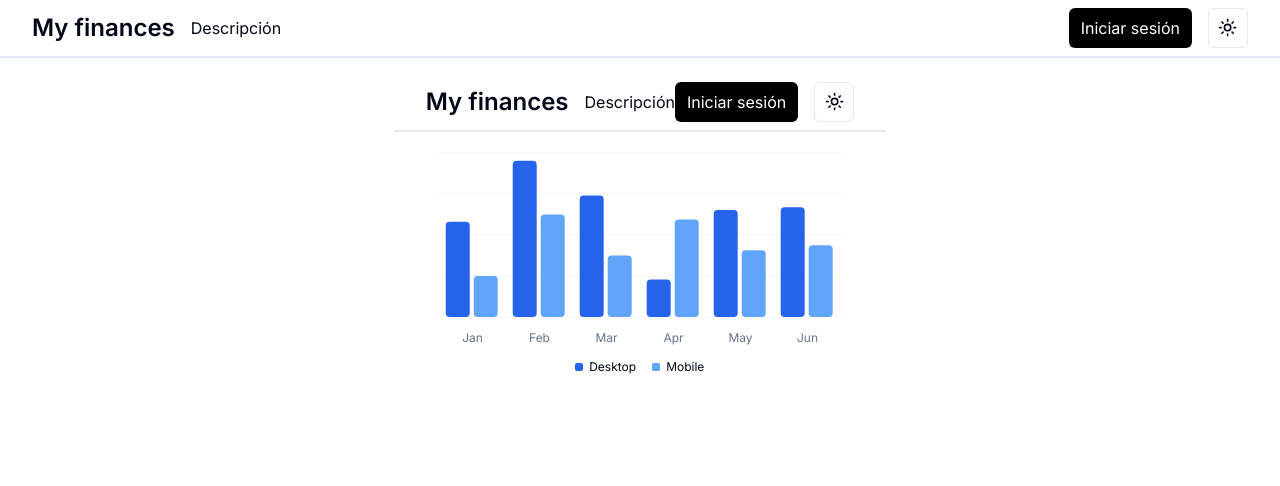
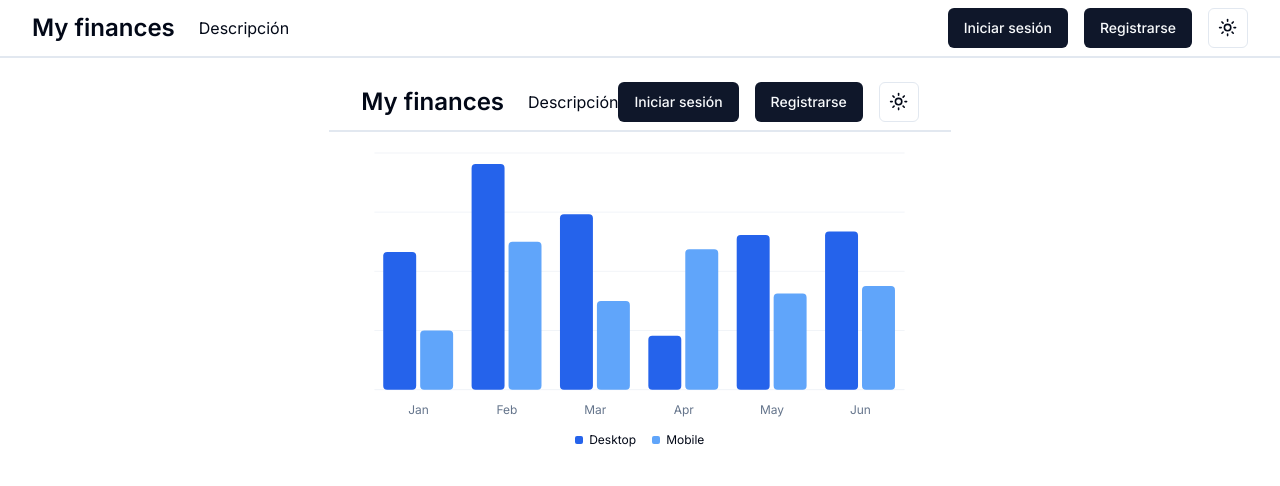
Before and after one commit to yeferson59/app-finances-nextjs, a Next.js app: page / in a window 1280 px wide. Shown: the top 486 px of the page. Built offline with nearby package versions, Linux system fonts and the light colour scheme.

Commit message:
add simplicity and sections of index page

```diff
--- a/src/components/header.tsx
+++ b/src/components/header.tsx
@@ -2,51 +2,56 @@
 
 import { ModeToggle } from "@/components/button-theme"
 import { APP, NAVIGATION } from "@/lib/consts";
-import { useState } from "react";
 import Link from "next/link";
 import { DropdownMenuRadioGroupDemo } from "./navPhone";
+import { Button } from "./ui/button";
+import { usePathname } from "next/navigation";
 
 export default function Header(){
-  const [state, setState] = useState(false)
-
-  const handleSignIn = () => {
-    setState(!state)
-  }
+  const pathname = usePathname()
 
   return(
     <header className="flex flex-row justify-between items-center px-2 py-1 sm:px-6 md:px-8 md:py-2 border-b-2">
-      <nav className="flex flex-row gap-4 cursor-pointer">
-        <Link href="/" onClick={() => {
-          if(state){
-            setState(!state)
-          }
-        }}>
+      <nav className="flex flex-row gap-6 cursor-pointer">
+        <Link href="/">
           <h1 className="text-pretty text-sm sm:text-xl md:text-2xl font-semibold">{APP.title}</h1>
         </Link>
-        <ul className="hidden md:flex-row md:gap-3 md:items-center md:flex">
+        <div className="hidden md:flex-row md:gap-3 md:items-center md:flex">
           {
             NAVIGATION.map( link => (
-              <li key={link.id}>
-                <Link href={link.link}>
-                  {link.name}
-                </Link>
-              </li>
+              <Link
+              key={link.id}
+              href={link.link}
+              className="hover:text-opacity-75">
+                {link.name}
+              </Link>
             ))
           }
-        </ul>
+        </div>
       </nav>
       <div className="hidden md:flex md:flex-row items-center gap-4">
         {
-          state === false && (
-            <Link href='/login/sign-in' onClick={handleSignIn} className="rounded-md dark:bg-white dark:text-black bg-black text-white md:py-2 md:px-3 dark:hover:bg-slate-500 hover:bg-slate-800 hidden md:block">
-              Iniciar sesión
+          pathname === '/' && (
+            <Link href='/login/sign-in'>
+              <Button className="text-pretty">
+                Iniciar sesión
+              </Button>
+            </Link>
+          )
+        }
+        {
+          pathname === '/' && (
+            <Link href='/login/sign-up'>
+              <Button className="text-pretty">
+                Registrarse
+              </Button>
             </Link>
           )
         }
         <ModeToggle/>
       </div>
       <div className="flex md:hidden">
-        <DropdownMenuRadioGroupDemo active={state}/>
+        <DropdownMenuRadioGroupDemo />
       </div>
     </header>
   );
--- a/src/components/navPhone.tsx
+++ b/src/components/navPhone.tsx
@@ -16,18 +16,16 @@ import {
   DropdownMenuSeparator,
   DropdownMenuTrigger
 } from "@/components/ui/dropdown-menu"
+import { usePathname } from "next/navigation";
 
-export function DropdownMenuRadioGroupDemo({
-  active
-}: {
-  active:boolean
-}) {
-  const [state, setState] = useState(active)
+export function DropdownMenuRadioGroupDemo() {
   const [position, setPosition] = useState("bottom")
+
+  const pathname = usePathname()
   return (
     <DropdownMenu>
       <DropdownMenuTrigger asChild>
-        <Button variant="outline">
+        <Button variant="outline" size="icon">
           <Menu></Menu>
         </Button>
       </DropdownMenuTrigger>
@@ -35,11 +33,7 @@ export function DropdownMenuRadioGroupDemo({
         <DropdownMenuLabel>Menu</DropdownMenuLabel>
         <DropdownMenuRadioGroup value={position} onValueChange={setPosition}>
         <Link href='/'>
-          <DropdownMenuRadioItem value="Inicio" onClick={() => {
-            if(state){
-              setState(!state)
-            }
-          }}>Inicio</DropdownMenuRadioItem>
+          <DropdownMenuRadioItem value="Inicio">Inicio</DropdownMenuRadioItem>
         </Link>
         <ul>
           {
@@ -57,9 +51,20 @@ export function DropdownMenuRadioGroupDemo({
         <div className="flex md:flex-row items-center gap-2 justify-between">
           <ModeToggle/>
           {
-            state === false && (
-              <Link href='/login/sign-in' onClick={() => setState(!state)} className="rounded-md dark:bg-white dark:text-black bg-black text-white py-1 px-2 dark:hover:bg-slate-500 hover:bg-slate-800">
-                Iniciar sesión
+            pathname === '/' && (
+              <Link href='/login/sign-in'>
+                <Button className="text-pretty">
+                  Iniciar sesión
+                </Button>
+              </Link>
+            )
+          }
+          {
+            pathname === '/' && (
+              <Link href='/login/sign-up'>
+                <Button className="text-pretty">
+                  Registrarse
+                </Button>
               </Link>
             )
           }
```
